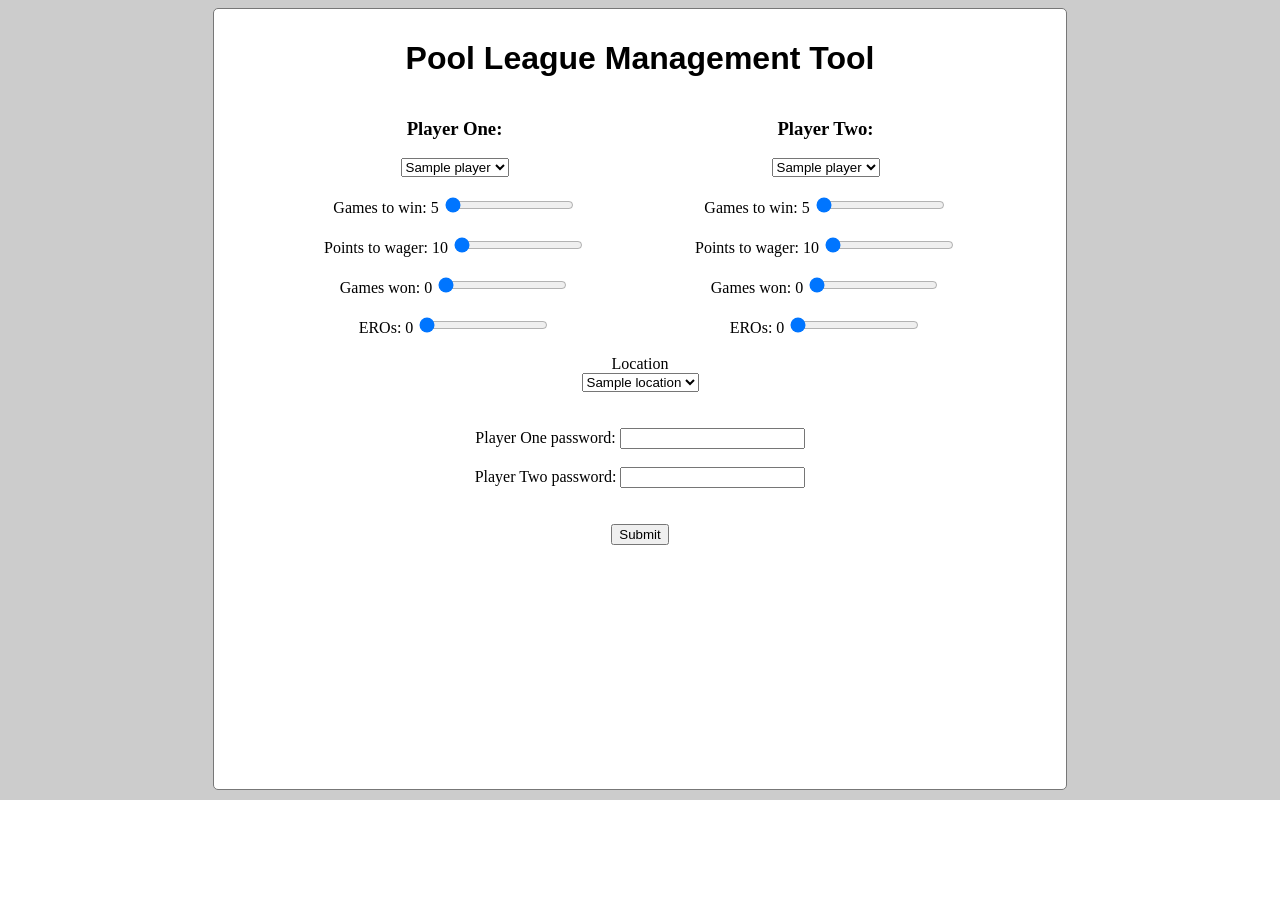
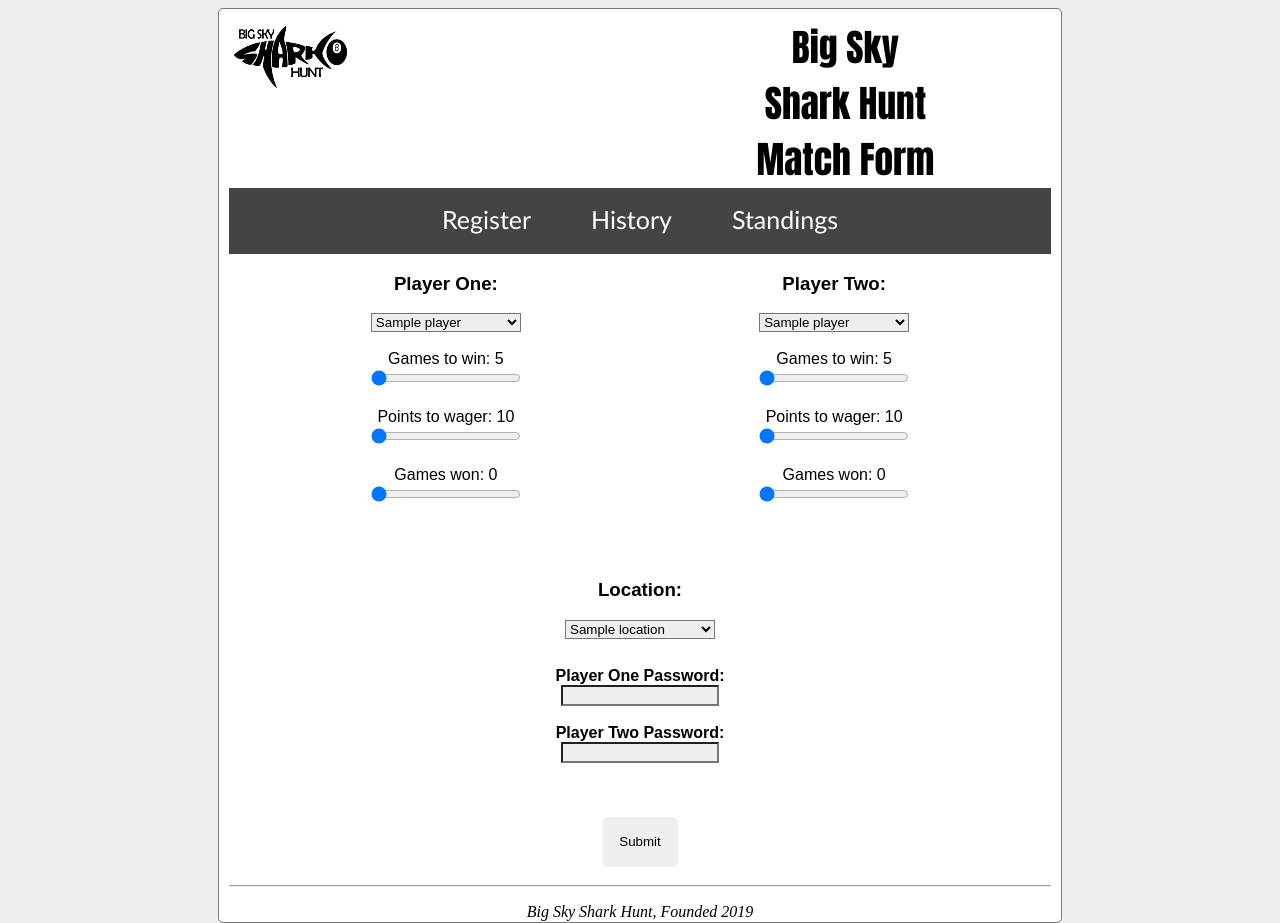
Before and after one commit to spencer602/league-manager, a PHP site: page /registermatchform.php in a window 1280 px wide. Before the commit the page ends 800 px from the top, so only its background shows below. Run offline with PHP 8.4, Linux system fonts and the light colour scheme; tables that the repository leaves empty or names only in its code hold one stand-in row (values such as "Sample post").

Commit message:
Adding UI changes

```diff
--- /dev/null
+++ b/css/registermatchform.css
@@ -0,0 +1,68 @@
+@media only screen and (max-width: 1000px){
+	#playerTwoGamesInput, #playerTwoPointsInput, #playerTwoGamesWonInput, #playerOneGamesInput, #playerOnePointsInput, #playerOneGamesWonInput{
+
+	}
+	#player1, #player2, #playerOnePassword, #playerTwoPassword, #locationPlayed{
+
+	}
+	#p1{
+		padding-top: 20px;
+		margin: auto;
+		clear: both;
+		width: 300px;
+		font-size: 8pt;
+	}
+	#p2{
+		padding-top: 20px;
+		margin: auto;
+		clear: both;
+		width: 300px;
+		font-size: 8pt;
+	}
+}
+@media only screen and (min-width: 1001px){
+	#p1 {
+		float: left;
+		clear: left;
+		padding-left: 17%;'
+	}
+
+	#p2 {
+		float: right;
+		clear: right;
+		padding-right: 17%;
+	}
+	#playerTwoGamesInput, #playerTwoPointsInput, #playerTwoGamesWonInput, #playerOneGamesInput, #playerOnePointsInput, #playerOneGamesWonInput{
+		width: 150px;
+	}
+	#player1, #player2, #playerOnePassword, #playerTwoPassword, #locationPlayed{
+		width: 150px;
+	}
+}
+
+#loc {
+	clear: both;
+}
+#passwords{
+	padding-top: 10px;
+	clear: both;
+	font-weight: bold;
+}
+#subbut{
+	text-decoration: none;
+	border-style: none;
+	width: 75px;
+	height: 50px;
+	border-radius: 5px;
+	clear: both;
+}
+#subbut:hover{
+	background-color: #add8e6;
+	color: white;
+	box-shadow: 0 0 11px rgba(33,33,33,.2);
+	cursor: pointer;
+}
+
+#player1, #player2, #playerOnePassword, #playerTwoPassword, #locationPlayed{
+	background-color: #eeeeee;
+}
--- a/css/styles.css
+++ b/css/styles.css
@@ -1,35 +1,127 @@
+@media only screen and (max-width: 1000px){
+	#wrapper {
+		width: 95%;
+		height: auto;
+		padding: 10px;
+		margin: auto;
+		background-color: #FFFFFF;
+		text-align: center;
+		border-radius: 5px;
+		border: solid 1px;
+		border-color: #777777;
+		position: relative;
+	}
+	h1{
+		font-size: 14pt;
+	}
+	#header{
+		height: 100px;
+	}
+	li a{
+		font-size: 15px;
+	}
+	li{
+		padding: 10px;
+	}
+}
+@media only screen and (min-width: 1001px){
+	#wrapper {
+		width: 65%;
+		height: auto;
+		padding: 10px;
+		margin: auto;
+		background-color: #FFFFFF;
+		text-align: center;
+		border-radius: 5px;
+		border: solid 1px;
+		border-color: #777777;
+		position: relative;
+	}
+	h1{
+		font-size: 28pt;
+	}
+	#header{
+		height: 165px;
+	}
+
+	li a{
+		font-size: 25px;
+	}
+	li{
+		padding-left: 20px;
+		padding-right: 20px;
+	}
+}
+#header {
+	width: 100%;
+	position: relative;
+	text-align: center;
+	display: inline-block;
+}
+#footer {
+	width: 100%;
+	height: 25px;
+	border-top: groove 2px;
+	font-style: italic;
+}
+#container{
+	text-align: center;
+	margin: auto;
+	height: auto;
+	font-family: Arial;
+}
 html {
-	background-color: #cccccc;
+	background-color: #eeeeee;
+	height: 95vh;
+}
+.spacer{
+	clear: both;
+}
+#pageName{
+	font-family: Calibri;
+	text-align: center;
+	width: 50%;
+	float: right;
+}
+h1 {
+	display: inline;
+	font-family: Impact;
+}
+body{
+	height: 100%;
+}
+#nav{
+	background-color: #444;
+	width: 100%;
+	height: auto;
 }
 
-h1 {
-	font-family: Arial;
+#navbar{
+	padding: 0px;
+	list-style-type: none;
+	display: inline-block;
 }
 
-#wrapper {
-	width: 65vw;
-	height: 95vh;
+li a{
+	color: white;
+	text-decoration: none;
+	font-family: Calibri;
 	padding: 10px;
-	margin: auto;
-	background-color: #FFFFFF;
-	text-align: center;
-	border-radius: 5px;
-	border: solid 1px;
-	border-color: #777777;
+}
+li{
+	display: inline;
+	float: left;
 }
 
-#p1 {
-	float: left;
-	padding-left: 100px;
-	clear: left;
+li a:hover{
+	background-color: white;
+	color: black;
+	border-radius: 10px;
 }
 
-#p2 {
-	float: right;
-	padding-right: 100px;
-	clear: right;
+#logo{
+	width: 125px;
+	height: 75px;
+	display: inline;
+	float: left;
 }
-
-#loc {
-	clear: both;
-}
--- /dev/null
+++ b/inputBoxChange.js
@@ -0,0 +1,3 @@
+function inputBoxChange(toChange){
+	document.getElementById(toChange).style.background = "#FFFFFF"
+}
--- a/populateplayerlist.php
+++ b/populateplayerlist.php
@@ -15,4 +15,6 @@ while ($row = $sql->fetch_assoc()){
   echo "<option value= \"" . $row['player_name'] . "\">" . $row['player_name'] . "</option>";
 }
 
-//echo "<a href = 'index.php'>Back to Home</a>";
+echo "<a href = 'index.php'>Back to Home</a>";
+
+?>
--- a/registermatchform.php
+++ b/registermatchform.php
@@ -2,86 +2,86 @@
 <html lang="en" dir="ltr">
    <head>
       <meta charset="utf-8">
+      <meta name="viewport" content="width=device-width, initial-scale=1.0">
       <title>Register A Match</title>
 	  <link rel="stylesheet" href="css/styles.css">
-
-
+      <link rel="stylesheet" href="css/registermatchform.css">
    </head>
    <script src="registermatch.js"></script>
+   <script src="inputBoxChange.js"></script>
+   <div id="wrapper">
       <body onload="bodyLoaded()">
-	<div id="wrapper">
-		<h1>Pool League Management Tool</h1>
+	  <div id ="header">
+				<a href="index.php"><img src="images/logo.jpg" id="logo"></a>
+		<div id="pageName">
+         <h1>Big Sky</h1><br>
+		 <h1>Shark Hunt</h1><br>
+         <h1>Match Form</h1>
+		 </div>
+	  </div>
+	  <div id="nav">
+		 <ul id="navbar">
+				<li><a href = "registermatchform.php">Register</a><br></li>
+				<li><a href = "displayallmatches.php">History</a><br></li>
+				<li><a href = "displaystandings.php">Standings</a></li>
+		</ul>
+	  </div>
+         <div id="container">
+            <form action = "registermatch.php" method = "post">
 			   <div id="p1">
-			<form action="registermatch.php" method="post" onsubmit="return validateForm()">
-
                   <h3>Player One:</h3>
-
-
-          <select name = "player1" id = "player1">
+                  <select id = "player1" name="player1">
                      <?php include 'populateplayerlist.php';?>
                   </select>
                   <br><br>
-
-          <label id = "playerOneGamesLabel">Games to win: 5</label>
+                  <label id = "playerOneGamesLabel">Games to win: 5</label><br>
                   <input type = "range" min = "5" max = "9" name = "playerOneGamesInput" id = "playerOneGamesInput" value = "5">
                   <br><br>
-
-          <label id = "playerOnePointsLabel">Points to wager: 10</label>
+                  <label id = "playerOnePointsLabel">Points to wager: 10</label><br>
                   <input type = "range" min = "10" max = "25" step = "5" name = "playerOnePointsInput" id = "playerOnePointsInput" value = "10">
                   <br><br>
-
-          <label id = "playerOneGamesWonLabel">Games won: 0</label>
+                  <label id = "playerOneGamesWonLabel">Games won: 0</label><br>
                   <input type = "range" min = "0" max = "9" name = "playerOneGamesWonInput" id = "playerOneGamesWonInput" value = "0">
-          <br><br>
-
-          <label id = "playerOneEROLabel">EROs: 0</label>
-          <input type = "range" min = "0" max = "9" name = "playerOneEROInput" id = "playerOneEROInput" value = "0">
-
 				</div>
             <div id="p2">
             <h3>Player Two:</h3>
-
-		  <select id = "player2" name = "player2">
+            <select id = "player2" name="player2">
 				<?php include 'populateplayerlist.php';?>
             </select>
             <br><br>
-
-		  <label id = "playerTwoGamesLabel">Games to win: 5</label>
+            <label id = "playerTwoGamesLabel">Games to win: 5</label><br>
             <input type = "range" min = "5" max = "9" name = "playerTwoGamesInput" id = "playerTwoGamesInput" value = "5">
             <br><br>
-
-		  <label id = "playerTwoPointsLabel">Points to wager: 10</label>
+            <label id = "playerTwoPointsLabel">Points to wager: 10</label><br>
             <input type = "range" min = "10" max = "25" step = "5" name = "playerTwoPointsInput" id = "playerTwoPointsInput" value = "10">
             <br><br>
-
-		  <label id = "playerTwoGamesWonLabel">Games won: 0</label>
+            <label id = "playerTwoGamesWonLabel">Games won: 0</label><br>
             <input type = "range" min = "0" max = "9" name = "playerTwoGamesWonInput" id = "playerTwoGamesWonInput" value = "0">
-		  <br><br>
-
-          <label id = "playerTwoEROLabel">EROs: 0</label>
-          <input type = "range" min = "0" max = "9" name = "playerTwoEROInput" id = "playerTwoEROInput" value = "0">
-
-          <br><br><br<br>
+            <br><br><br><br>
             </div>
+            <div class="spacer"></div>
             <div id="loc">
-		  Location<br>
-		  <select id = "locationPlayed" name = "locationPlayed">
+            <h3>Location:</h3>
+            <select id = "locationPlayed" name= "locationPlayed">
 				<?php include 'populatelocationlist.php';?>
             </select>
+            </div><br>
+            <div id="passwords">
+            <label id = "playerOnePasswordLabel">Player One Password:</label><br>
+            <input type = "password" name = "playerOnePassword" id = "playerOnePassword" oninput='inputBoxChange("playerOnePassword")'>
+            <br><br>
+            <label id = "playerTwoPasswordLabel">Player Two Password:</label><br>
+            <input type = "password" name = "playerTwoPassword" id = "playerTwoPassword" oninput='inputBoxChange("playerTwoPassword")'>
             <br><br><br>
-
-		  <label id = "playerOnePasswordLabel">Player One password:</label>
-		  <input type = "password" name = "playerOnePassword" id = "playerOnePassword">
-		  <br><br>
-
-		  <label id = "playerTwoPasswordLabel">Player Two password:</label>
-		  <input type = "password" name = "playerTwoPassword" id = "playerTwoPassword">
-		  <br><br><br>
-
-		  <input type = "submit">
-
+            </div>
+            <div class="spacer"></div><br>
+            <input type = "submit" id="subbut">
             </form>
+			<br>
+         </div>
+		 <div id="footer">
+			<p>Big Sky Shark Hunt, Founded 2019</p>
 		 </div>
       </body>
-
+   </div>
 </html>
```
Also changed, not shown: css/index.css (added, +17 -0 lines), displayallmatches.php (+37 -1 lines), displaystandings.php (+37 -1 lines), index.php (+28 -6 lines). Lines whose indentation alone changed are shown as unchanged.
